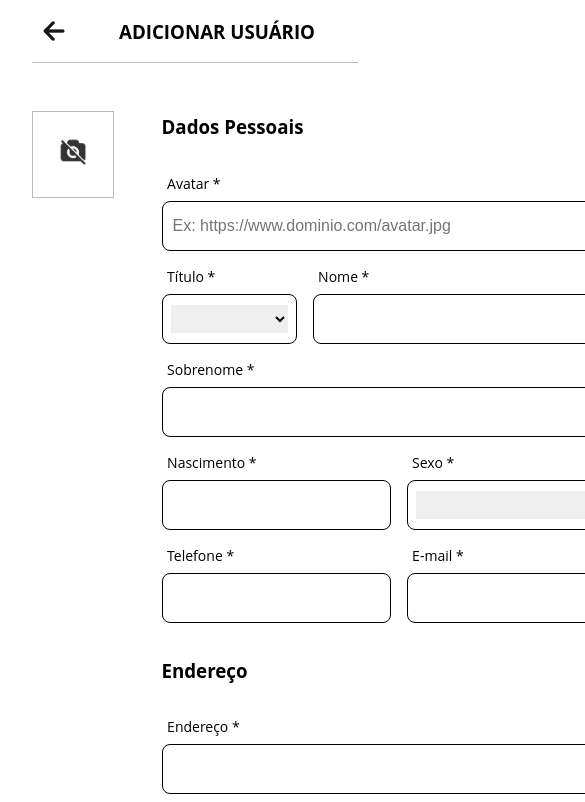
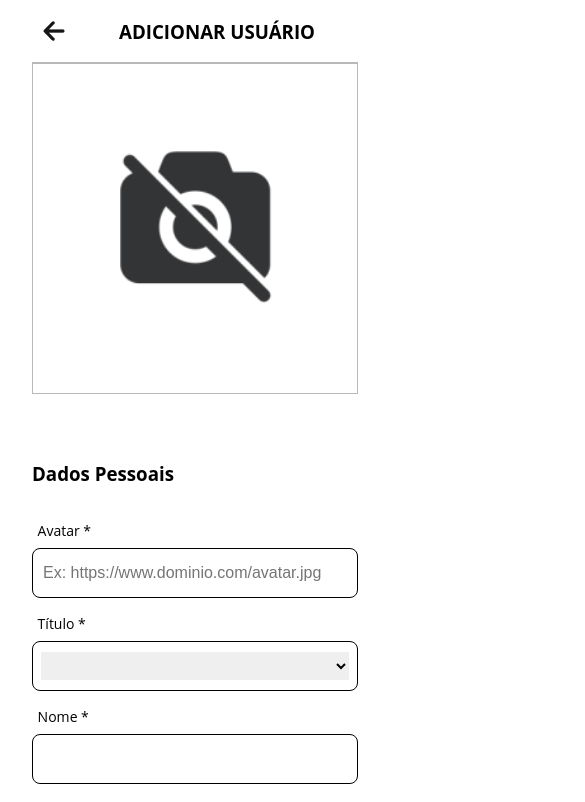
Before and after one commit to wansilva/santander_test, an Angular app: page /users/add in a window 390 px wide. Shown: the top 802 px of the page, 585 px wide, since content can reach past the window. Built offline with nearby package versions, Linux system fonts and the light colour scheme.

Commit message:
configure css for mobile

```diff
--- a/src/app/pages/users/user-add/user-add.component.scss
+++ b/src/app/pages/users/user-add/user-add.component.scss
@@ -53,3 +53,18 @@
         }
     }
 }
+
+@media screen and (max-width: 800px) {
+    .user-add-page {
+        .content {
+            display: flex;
+            flex-direction: column;
+            gap: 1rem;
+
+            .user-avatar {
+                padding-block: 0;
+            }
+
+        }
+    }
+}
--- a/src/app/pages/users/user-edit/user-edit.component.scss
+++ b/src/app/pages/users/user-edit/user-edit.component.scss
@@ -53,3 +53,18 @@
         }
     }
 }
+
+@media screen and (max-width: 800px) {
+    .user-edit-page {
+        .content {
+            display: flex;
+            flex-direction: column;
+            gap: 1rem;
+
+            .user-avatar {
+                padding-block: 0;
+            }
+
+        }
+    }
+}
--- a/src/app/pages/users/user/user.component.scss
+++ b/src/app/pages/users/user/user.component.scss
@@ -56,3 +56,23 @@
         }
     }
 }
+
+@media screen and (max-width: 800px) {
+    .user-view-page {
+        .content {
+            display: flex;
+            flex-direction: column;
+            gap: 1rem;
+            padding-block-end: 3rem;
+
+            .user-avatar {
+                padding-block: 0;
+                padding-block-start: 3rem;
+            }
+
+            .user-data {
+                padding-block-start: 0;
+            }
+        }
+    }
+}
--- a/src/styles/base/forms.scss
+++ b/src/styles/base/forms.scss
@@ -56,3 +56,9 @@
         border-color: var(--red);
     }
 }
+
+@media screen and (max-width: 800px) {
+    .group-row {
+        flex-direction: column;
+    }
+}
```
